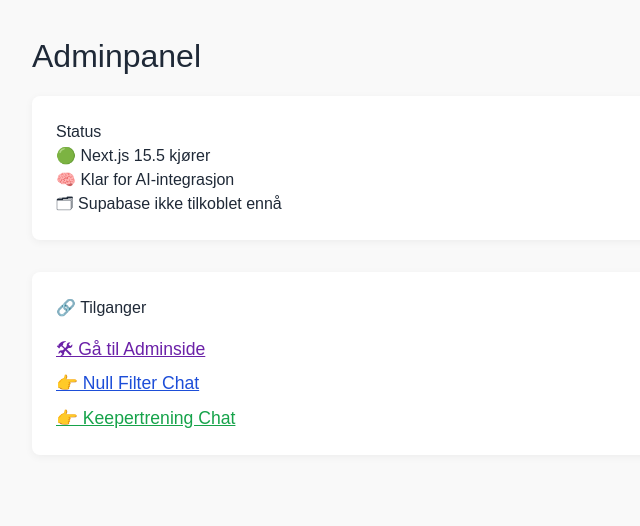
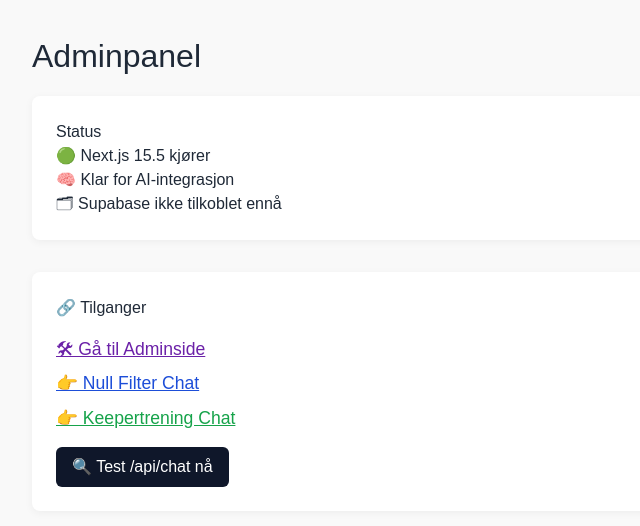
Before and after one commit to mortenhoelno/Nullfilter-admin, a Next.js app: page / in a window 1280 px wide. Shown: the top 526 px of the page, without its empty margins (0-640 px from the left). Built offline with nearby package versions, Linux system fonts and the light colour scheme.

Commit message:
Update index.js
La til test knapp for api AI kontakt og hva den leser av informasjon

```diff
--- a/pages/index.js
+++ b/pages/index.js
@@ -3,6 +3,22 @@
 import Link from "next/link";
 
 export default function Dashboard() {
+  // 🧪 Testfunksjon for /api/chat
+  async function testChatApi() {
+    const resp = await fetch("/api/chat", {
+      method: "POST",
+      headers: { "Content-Type": "application/json" },
+      body: JSON.stringify({
+        personaId: "nullfilter",
+        message: "Jeg føler meg helt overveldet og får ikke puste.",
+        history: []
+      })
+    });
+    const data = await resp.json();
+    console.log("🔍 Svar fra /api/chat:", data);
+    alert("Svar logget i konsollen ✅");
+  }
+
   return (
     <main style={{
       padding: "2rem",
@@ -68,6 +84,21 @@
               </a>
             </Link>
           </li>
+          <li style={{ marginTop: "1rem" }}>
+            <button
+              onClick={testChatApi}
+              style={{
+                padding: "0.5rem 1rem",
+                backgroundColor: "#0f172a",
+                color: "white",
+                border: "none",
+                borderRadius: "6px",
+                cursor: "pointer"
+              }}
+            >
+              🔍 Test /api/chat nå
+            </button>
+          </li>
         </ul>
       </section>
     </main>
```
